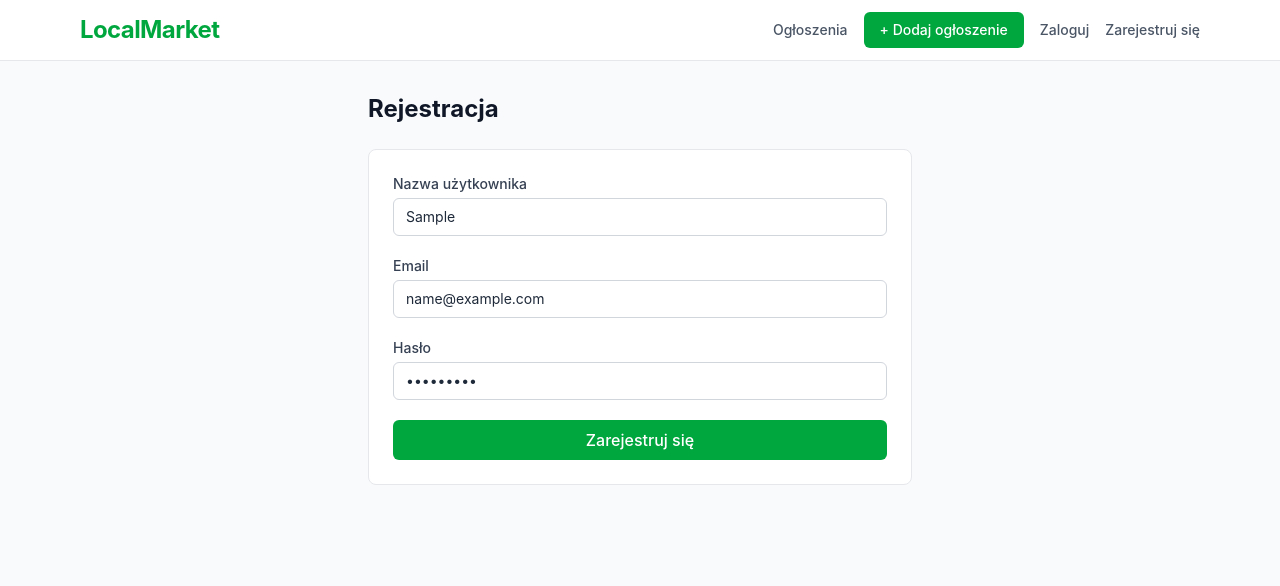
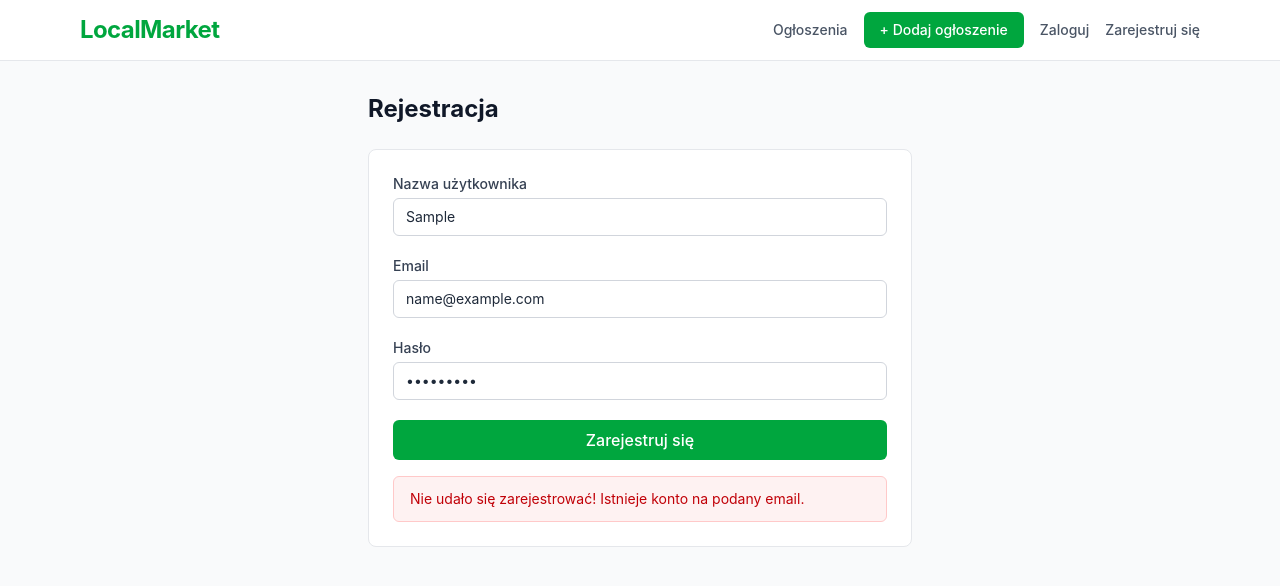
Before and after one commit to olasuchanek2105/local-market-react, a React (Vite) app: page /auth/register in a window 1280 px wide. Both pictures are taken after typing "Sample", "name@example.com", "Sample123" into the empty fields and a click on the button "Zarejestruj się". Shown: the top 586 px of the page. Built offline with nearby package versions, Linux system fonts and the light colour scheme; no server answers.

Commit message:
handle registration errors in Register.tsx

```diff
--- a/src/pages/Register.tsx
+++ b/src/pages/Register.tsx
@@ -3,16 +3,28 @@ import { useState } from "react";
 function Register() {
     const [user, setUser] = useState({ email: "", username: "", password: "" })
     const [success, setSuccess] = useState(false)
-
+    const [emailTaken, setEmailTaken] = useState(false)
     async function handleSubmit(event: any) {
         event.preventDefault()
-        await fetch("http://localhost:3000/auth/register", {
+
+        try{
+
+            const response = await fetch("http://localhost:3000/auth/register", {
                 method: "POST",
                 headers: { "Content-Type": "application/json" },
                 body: JSON.stringify(user)
             })
+            if (!response.ok) {
+                throw new Error("Nie udało się zarejestrować")
+            }
             setUser({ email: "", username: "", password: "" })
             setSuccess(true)
+            setEmailTaken(false)
+        }
+        catch(e){
+            setSuccess(false)
+            setEmailTaken(true)
+        }
     }
 
     const inputClass = "w-full border border-gray-300 rounded-md px-3 py-2 text-sm text-gray-800 focus:outline-none focus:ring-2 focus:ring-green-500"
@@ -73,6 +85,11 @@ function Register() {
                         Konto zostało utworzone!
                     </div>
                 )}
+                {emailTaken && (
+                    <div className="mt-4 bg-red-50 border border-red-200 text-red-700 text-sm rounded-md px-4 py-3">
+                        Nie udało się zarejestrować! Istnieje konto na podany email.
+                    </div>
+                )}
             </div>
         </div>
     )
```
Lines whose indentation alone changed are shown as unchanged.
